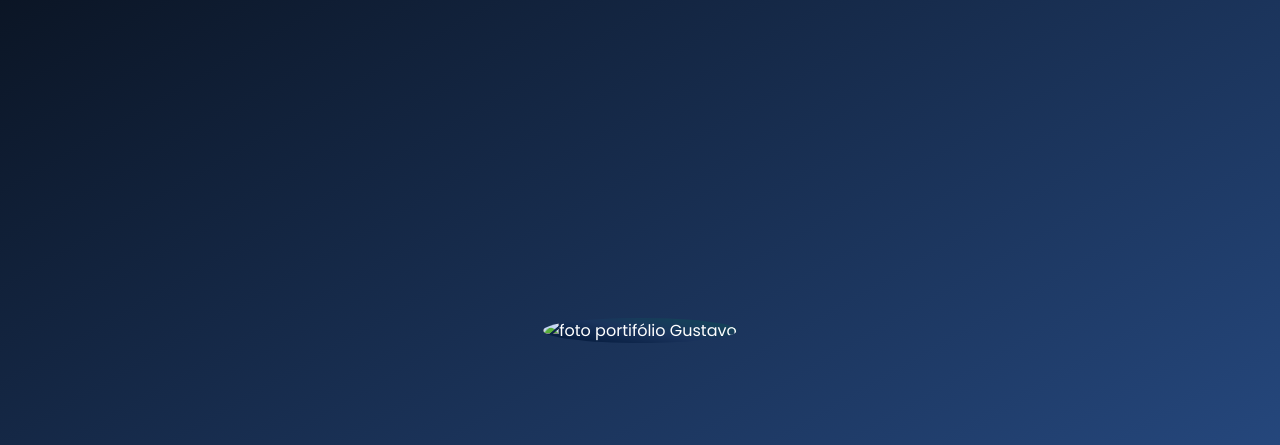
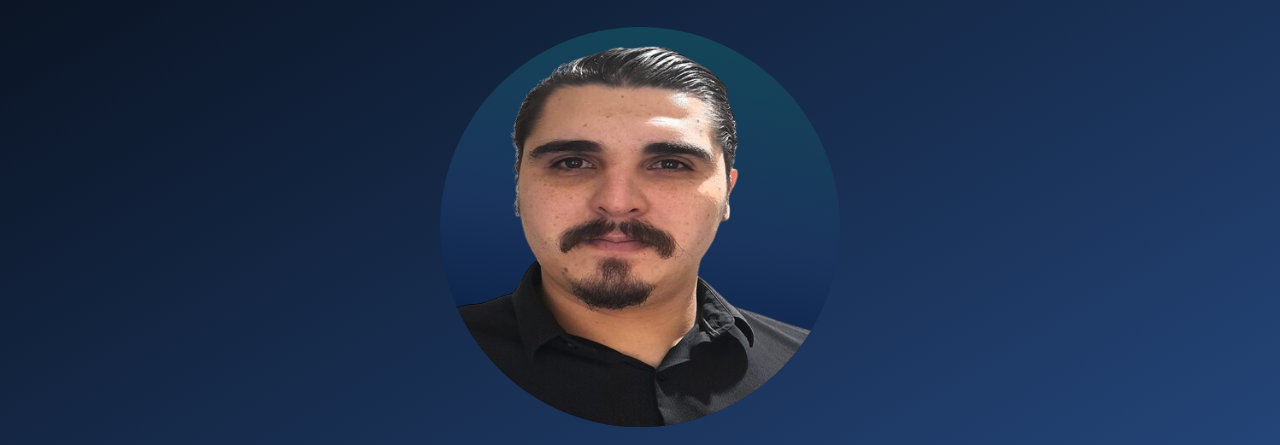
Before and after one commit to Mrfagundes1/portifolio-simplificado, a plain HTML site: page index.html in a window 1280 px wide. Shown: the part 507-952 px from the top of the page. Drawn offline with Linux system fonts and the light colour scheme; the site is published under a folder, as on GitHub Pages, so addresses that start at the root find nothing.

Commit message:
Update index.html

```diff
--- a/index.html
+++ b/index.html
@@ -3,7 +3,7 @@
 <head>
     <meta charset="UTF-8">
     <meta name="viewport" content="width=device-width, initial-scale=1.0">
-    <link rel="shortcut icon" href="/src/imagens/portfolio.png" type="image/x-icon">
+    <link rel="shortcut icon" href="./src/imagens/portfolio.png" type="image/x-icon">
     <title>Gustavo Fagundes de Souza</title>
     <link rel="preconnect" href="https://fonts.googleapis.com">
     <link rel="preconnect" href="https://fonts.gstatic.com" crossorigin>
@@ -46,7 +46,7 @@
         </div>
         <div class="container-foto">
             <div class="foto">
-                <img src="/src/imagens/foto-portifolio.png" alt="foto portifólio Gustavo">
+                <img src="./src/imagens/foto-portifolio.png" alt="foto portifólio Gustavo">
             </div>
         </div>
     </section>
```
